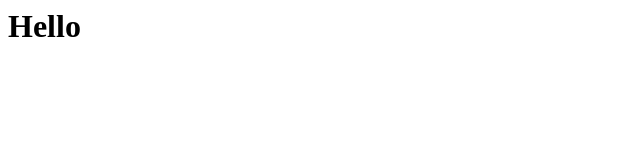
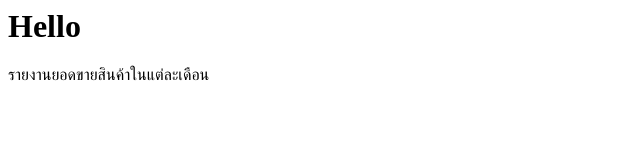
Before and after one commit to skyhihi/ch-project, a plain HTML site: page index.html in a window 1280 px wide. Shown: the whole page, without its empty margins (0-640 px from the left). Drawn offline with Linux system fonts and the light colour scheme.

Commit message:
add report sale

```diff
--- a/index.html
+++ b/index.html
@@ -1 +1,2 @@
 <h1>Hello</h1>
+<p>รายงานยอดขายสินค้าในแต่ละเดือน</p>
```
